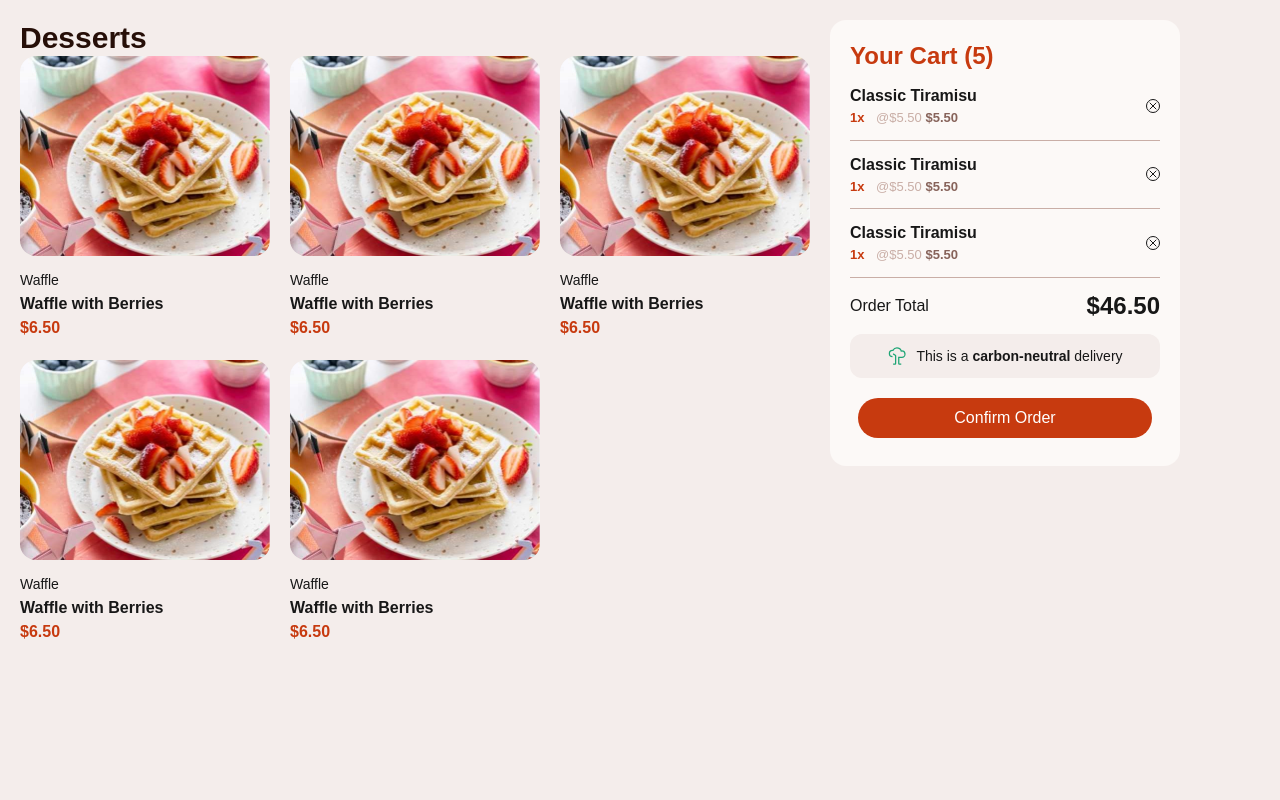
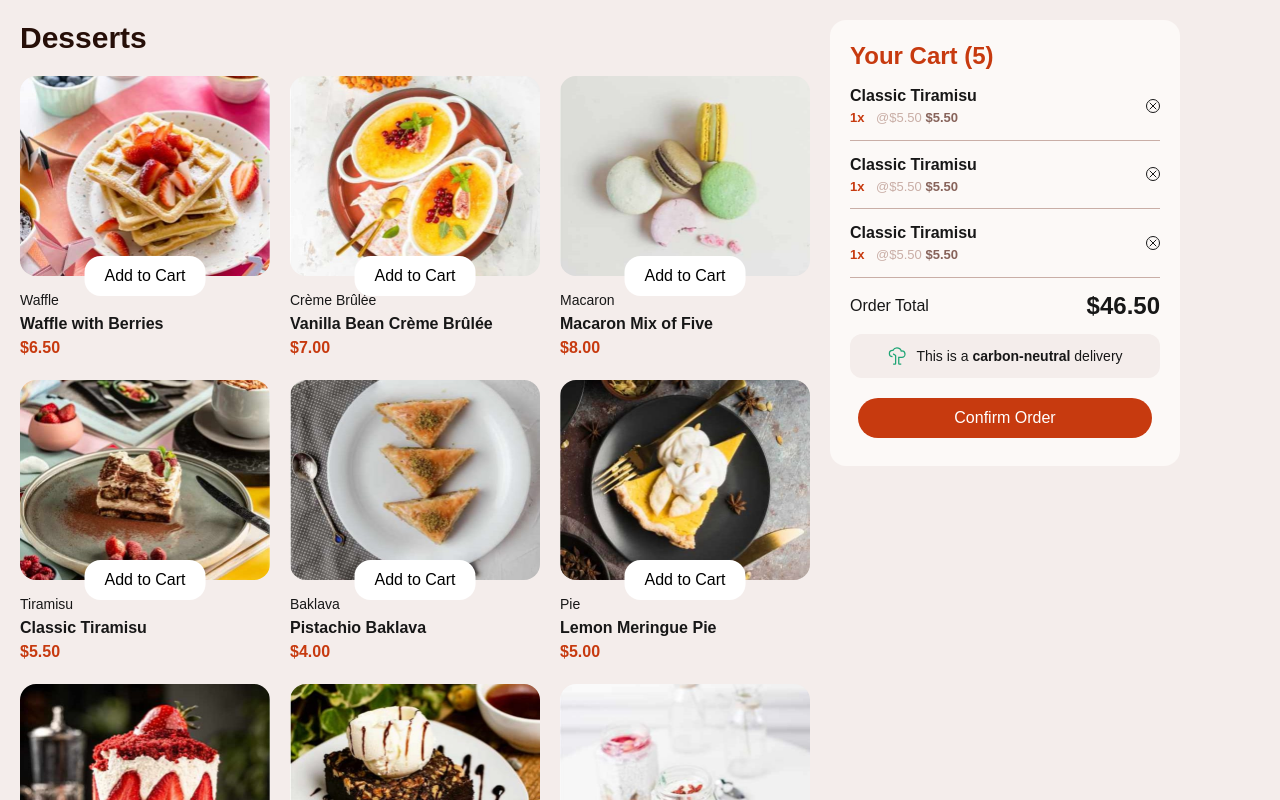
Before and after one commit to Ayomide-Philip/Product-list-with-cart, a Next.js app: page / in a window 1280 px wide. Shown: the top 800 px of the page. Built offline with nearby package versions, Linux system fonts and the light colour scheme.

Commit message:
updating my codebase

```diff
--- a/app/_componets/card.js
+++ b/app/_componets/card.js
@@ -1,18 +1,24 @@
 /* eslint-disable @next/next/no-img-element */
-export default function Card() {
+export default function Card({ name, category, price, desktop }) {
   return (
     <div className="flex flex-col">
-      <div>
+      <div className="relative">
         <img
-          src="/images/image-waffle-desktop.jpg"
-          alt="waffle-desktop"
-          className="w-[250px] h-[200px] rounded-2xl object-cover"
+          src={desktop}
+          alt={`${name} | ${category}`}
+          className="w-full md:w-[250px] h-[200px] rounded-2xl object-cover hover:border-[hsl(14,86%,42%)] hover:border-2 cursor-grab"
         />
+
+        <div className="absolute  left-1/2 transform -translate-1/2">
+          <button className="bg-white text-black p-2 px-5 rounded-2xl">
+            Add to Cart
+          </button>
+        </div>
       </div>
       <div className="mt-3">
-        <span className="font-light text-sm">Waffle</span>
-        <p className="font-bold">Waffle with Berries</p>
-        <p className="text-[hsl(14,86%,42%)] font-bold">$6.50</p>
+        <span className="font-light text-sm">{category}</span>
+        <p className="font-bold">{name}</p>
+        <p className="text-[hsl(14,86%,42%)] font-bold">${price.toFixed(2)}</p>
       </div>
     </div>
   );
--- a/app/_componets/cardGrid.js
+++ b/app/_componets/cardGrid.js
@@ -1,4 +1,5 @@
 import Card from "./card";
+import data from "./data.json";
 
 export default function GridCard() {
   return (
@@ -6,12 +7,18 @@ export default function GridCard() {
       <h1 className="red-hat-text text-[hsl(14,65%,9%)] text-3xl font-extrabold">
         Desserts
       </h1>
-      <div className="grid grid-cols-1 sm:grid-cols-2 md:grid-cols-3 w-full gap-5">
-        <Card />
-        <Card />
-        <Card />
-        <Card />
-        <Card />
+      <div className="grid grid-cols-1 sm:grid-cols-2 md:grid-cols-3 w-full gap-5 mt-5">
+        {data.map(({ name, category, price, image: { desktop } }, idx) => {
+          return (
+            <Card
+              name={name}
+              category={category}
+              price={price}
+              desktop={desktop}
+              key={idx}
+            />
+          );
+        })}
       </div>
     </div>
   );
```
